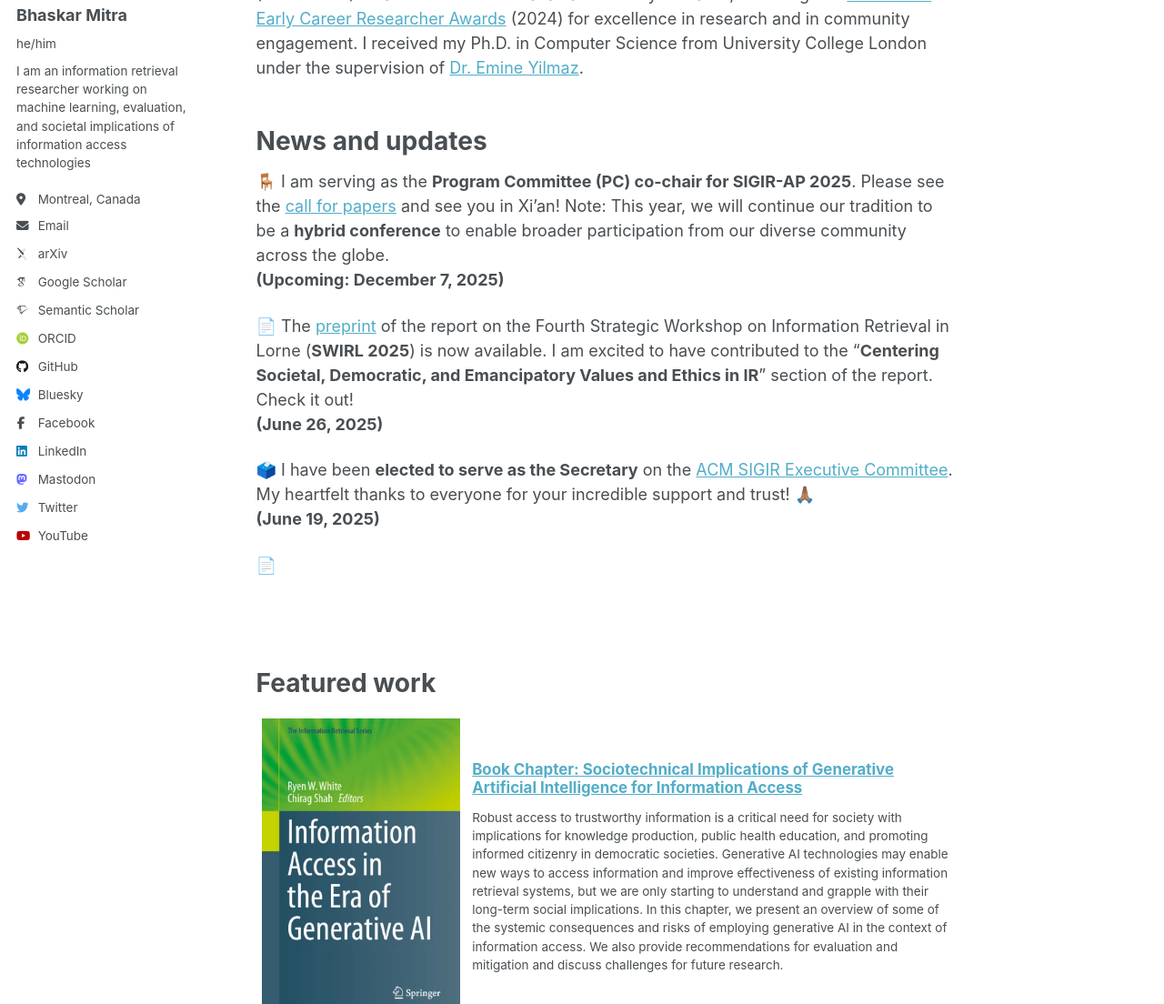
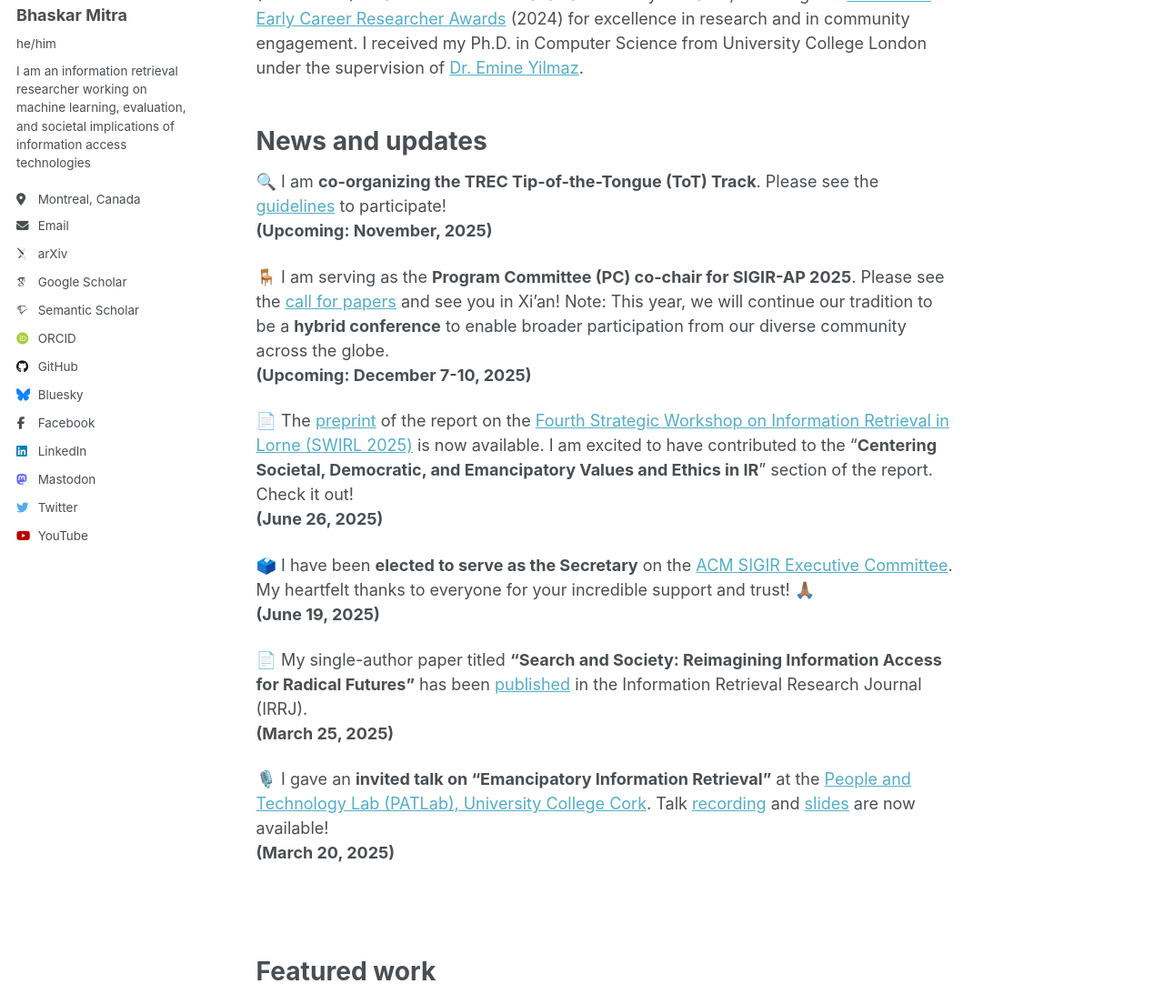
Before and after one commit to bhaskar-mitra/bhaskar-mitra.github.io, a Jekyll site: the page built from _pages/about.md, in a window 1280 px wide and 1400 px high, cut to the strip 296-1400 px from the top of the window. Shown: the whole strip at 91% size. Built offline with Jekyll 4.4.1, drawn with Linux system fonts in a browser that asks for light colours; some web fonts are replaced.

Commit message:
Update about.md

```diff
--- a/_pages/about.md
+++ b/_pages/about.md
@@ -17,16 +17,23 @@ I received my Ph.D. in Computer Science from University College London under the
 
 News and updates
 ======
+🔍 I am **co-organizing the TREC Tip-of-the-Tongue (ToT) Track**. Please see the [guidelines](https://trec-tot.github.io/guidelines) to participate!
+**(Upcoming: November, 2025)**
+
 🪑 I am serving as the **Program Committee (PC) co-chair for SIGIR-AP 2025**. Please see the [call for papers](https://www.sigir-ap.org/sigir-ap-2025/call-for-papers) and see you in Xi'an! Note: This year, we will continue our tradition to be a **hybrid conference** to enable broader participation from our diverse community across the globe.
-**(Upcoming: December 7, 2025)**
+**(Upcoming: December 7-10, 2025)**
 
-📄 The [preprint](https://bhaskar-mitra.github.io/showpdf/?file=SWIRL-2025-Preprint) of the report on the Fourth Strategic Workshop on Information Retrieval in Lorne (**SWIRL 2025**) is now available. I am excited to have contributed to the "**Centering Societal, Democratic, and Emancipatory Values and Ethics in IR**" section of the report. Check it out!
+📄 The [preprint](https://bhaskar-mitra.github.io/showpdf/?file=SWIRL-2025-Preprint) of the report on the [Fourth Strategic Workshop on Information Retrieval in Lorne (SWIRL 2025)](https://sites.google.com/view/swirl2025/) is now available. I am excited to have contributed to the "**Centering Societal, Democratic, and Emancipatory Values and Ethics in IR**" section of the report. Check it out!
 **(June 26, 2025)**
 
 🗳️ I have been **elected to serve as the Secretary** on the [ACM SIGIR Executive Committee](https://sigir.org/general-information/officers-and-volunteers). My heartfelt thanks to everyone for your incredible support and trust! 🙏🏽
 **(June 19, 2025)**
 
-📄
+📄 My single-author paper titled **"Search and Society: Reimagining Information Access for Radical Futures"** has been [published](https://irrj.org/article/view/19654) in the Information Retrieval Research Journal (IRRJ).
+**(March 25, 2025)**
+
+🎙️ I gave an **invited talk on "Emancipatory Information Retrieval"** at the [People and Technology Lab (PATLab), University College Cork](https://www.ucc.ie/en/apsych/research/people-and-tech/). Talk [recording](https://www.youtube.com/watch?v=wK-nHCg_ZHg) and [slides](https://www.slideshare.net/slideshow/emancipatory-information-retrieval-ucc/276984043) are now available!
+**(March 20, 2025)**
 
 <br/><br/>
 
```
